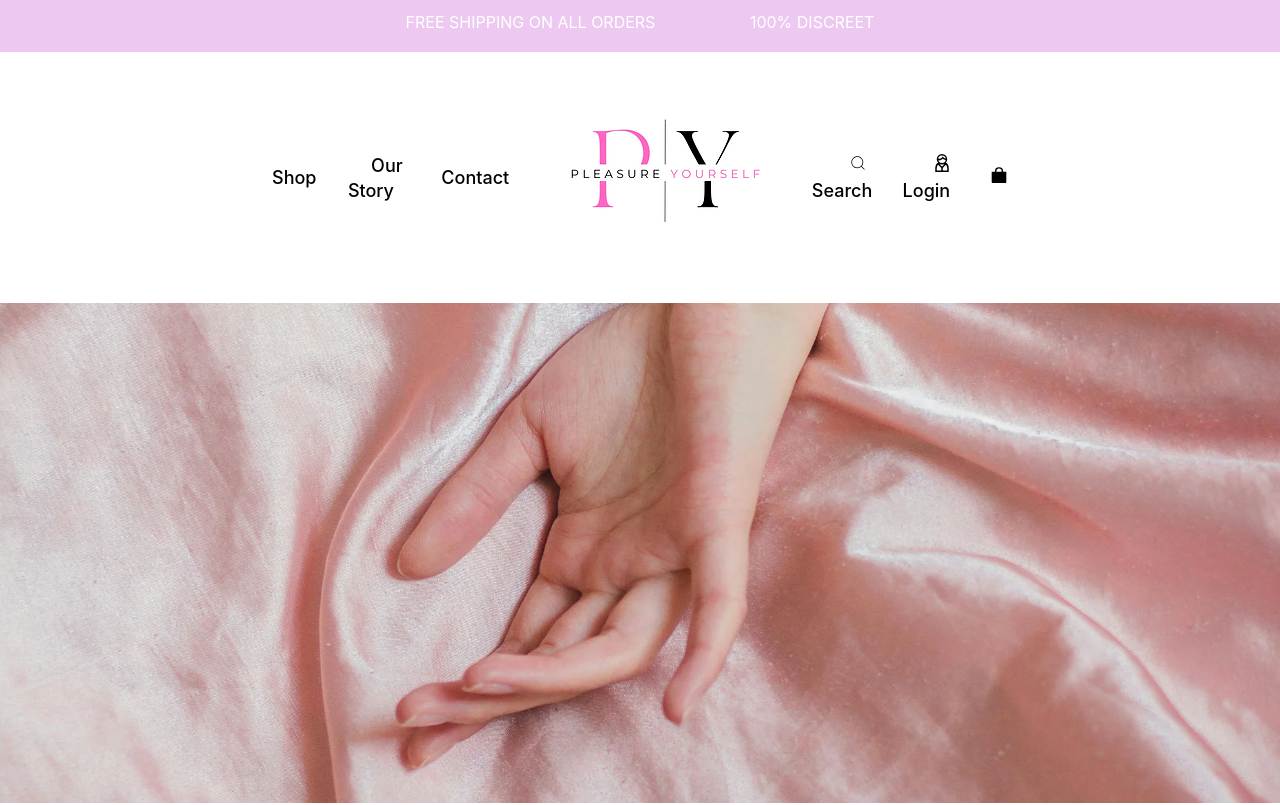
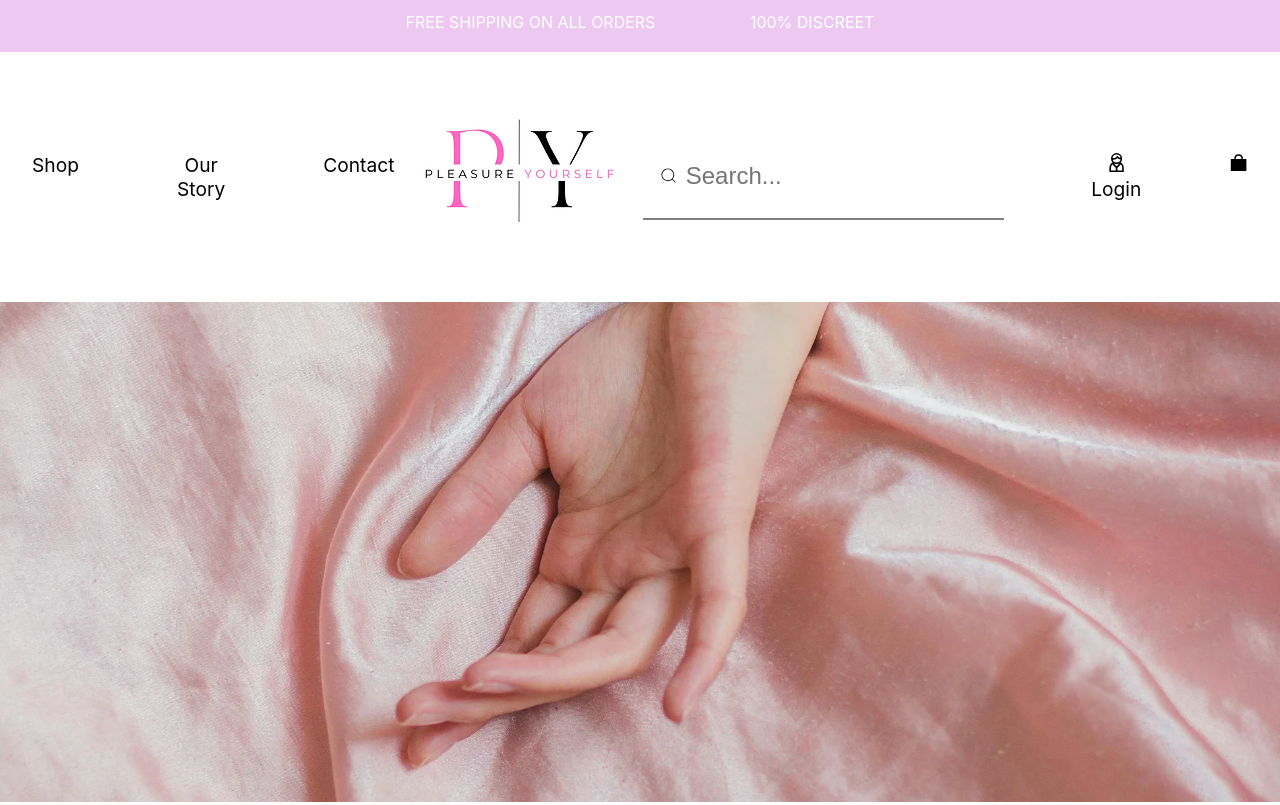
Before and after one commit to shahanshahakbar2/ComfortChoice, a React (Create React App) app: page / in a window 1280 px wide. Shown: the top 805 px of the page. Built offline with nearby package versions, Linux system fonts and the light colour scheme.

Commit message:
added alt prop in Product component and modified Search bar in Navbar component

```diff
--- a/package.json
+++ b/package.json
@@ -9,6 +9,7 @@
     "@testing-library/user-event": "^13.5.0",
     "react": "^18.2.0",
     "react-dom": "^18.2.0",
+    "react-icons": "^5.2.1",
     "react-multi-carousel": "^2.8.5",
     "react-router-dom": "^6.22.3",
     "react-scripts": "5.0.1",
@@ -37,5 +38,8 @@
       "last 1 firefox version",
       "last 1 safari version"
     ]
+  },
+  "devDependencies": {
+    "@babel/plugin-proposal-private-property-in-object": "^7.21.11"
   }
 }
--- a/src/components/navbar/Navbar.jsx
+++ b/src/components/navbar/Navbar.jsx
@@ -1,31 +1,46 @@
-import React from 'react';
-import './navbar.css';
-import logo from '../../assests/logo.webp';
-import image1 from '../../assests/image1.webp';
+import React from "react";
+import "./navbar.css";
+import logo from "../../assests/logo.webp";
+import image1 from "../../assests/image1.webp";
 import { CiSearch } from "react-icons/ci";
 import { GrUserManager } from "react-icons/gr";
 import { IoBagSharp } from "react-icons/io5";
-import Shop from '../../container/shop/Shop'
-
+import Shop from "../../container/shop/Shop";
 
 const Navbar = () => {
-    return (
-        <>
-            <div className='links'>
-                <li><a href={Shop}>Shop</a></li>
-                <li><a href='#ourstory'>Our Story</a></li>
-                <li><a href='#contact'>Contact</a></li>
-                <li><a href='#contact'><img src={logo} alt='logo' /></a></li>
-                <li><a href='#contact'><CiSearch />search</a></li>
-                <li><a href='#contact'><GrUserManager />Login</a></li>
-                <li><a href='#contact'><IoBagSharp /></a></li>
-            </div>
-            <div className='image'>
-<img src={image1} alt='pic' />
-            </div>
+  return (
+    <>
+      <div className='links container'>
+        <div className='text-container1'>
+          <p>Shop</p>
+          <p>Our Story</p>
+          <p>Contact</p>
+        </div>
 
-        </>
-    )
-}
+        <div className='text-container2'>
+          <a href='#contact'>
+            <img src={logo} alt='logo' />
+          </a>
+        </div>
+        <div className='text-container3'>
+          <div className='search-container'>
+            <CiSearch />
+            <input type='text' name='' placeholder='Search...' />
+          </div>
+          <p>
+            <GrUserManager />
+            Login
+          </p>
+          <p>
+            <IoBagSharp />
+          </p>
+        </div>
+      </div>
+      <div className='image'>
+        <img src={image1} alt='pic' />
+      </div>
+    </>
+  );
+};
 
-export default Navbar
+export default Navbar;
--- a/src/components/navbar/navbar.css
+++ b/src/components/navbar/navbar.css
@@ -1,8 +1,50 @@
+
+
 .navbar{
 
     width: 100%;
 }
-.links{
+
+.container{
+    display: flex;
+    justify-content: space-between;
+    align-items: center;
+    padding: 0 2rem 0 2rem;
+    font-size: larger;
+
+}
+.text-container1{
+    display: flex;
+    justify-content: space-around;
+    gap: 5rem;
+}
+.text-container2{
+    display: flex;
+}
+.text-container3{
+    display: flex;
+    justify-content: space-around;
+    gap: 5rem;
+}
+.search-container{
+    padding-left: 1rem;
+    display: flex;
+    align-items: center;
+    border-bottom: 2px solid gray;
+
+}
+.search-container:hover{
+   outline: 3px solid gray;
+   border-bottom: none;
+}
+input{
+    outline: none;
+    padding: 0.5rem;
+    font-size: 1.5rem;
+    border: none;
+}
+
+/* .links{
     display: flex;
     flex-direction: row;
     height: 15%;
@@ -26,7 +68,7 @@
     text-decoration: none;
     margin: 0 1rem;
     cursor: pointer;
-}
+} */
 
 .image{
     width: 100%;
--- a/src/components/product/Product.jsx
+++ b/src/components/product/Product.jsx
@@ -1,44 +1,41 @@
-import React from 'react';
-import './product.css';
-import Carousel from 'react-multi-carousel';
-import 'react-multi-carousel/lib/styles.css';
-import s1 from '../../assests/s5.webp';
-import s2 from '../../assests/s2.webp';
-import s3 from '../../assests/s3.webp';
-import s4 from '../../assests/s4.webp';
-import s5 from '../../assests/s5.webp';
-import s6 from '../../assests/s6.webp';
-
-
+import React from "react";
+import "./product.css";
+import Carousel from "react-multi-carousel";
+import "react-multi-carousel/lib/styles.css";
+import s1 from "../../assests/s5.webp";
+import s2 from "../../assests/s2.webp";
+import s3 from "../../assests/s3.webp";
+import s4 from "../../assests/s4.webp";
+import s5 from "../../assests/s5.webp";
+import s6 from "../../assests/s6.webp";
 
 const Product = () => {
   const responsive = {
     superLargeDesktop: {
       // the naming can be any, depends on you.
       breakpoint: { max: 4000, min: 3000 },
-      items: 5
+      items: 5,
     },
     desktop: {
       breakpoint: { max: 3000, min: 1024 },
-      items: 3
+      items: 3,
     },
     tablet: {
       breakpoint: { max: 1024, min: 464 },
-      items: 2
+      items: 2,
     },
     mobile: {
       breakpoint: { max: 464, min: 0 },
-      items: 1
-    }
+      items: 1,
+    },
   };
 
   return (
     <div>
       <Carousel responsive={responsive}>
-
         <div className='card'>
           <div className='card-box'>
-    <img className='product--image' src={s1}/>
+            <img className='product--image' src={s1} alt='product' />
             <p>I am a Product</p>
             <p className='price'>$124</p>
             <p>
@@ -49,7 +46,7 @@ const Product = () => {
 
         <div className='card'>
           <div className='card-box'>
-    <img className='product--image' src={s2}/>
+            <img className='product--image' src={s2} alt='product' />
             <p>I am a Product</p>
             <p className='price'>$124</p>
             <p>
@@ -60,7 +57,7 @@ const Product = () => {
 
         <div className='card'>
           <div className='card-box'>
-    <img className='product--image' src={s3}/>
+            <img className='product--image' src={s3} alt='product' />
             <p>I am a Product</p>
             <p className='price'>$124</p>
             <p>
@@ -71,7 +68,7 @@ const Product = () => {
 
         <div className='card'>
           <div className='card-box'>
-    <img className='product--image' src={s4}/>
+            <img className='product--image' src={s4} alt='product' />
             <p>I am a Product</p>
             <p className='price'>$124</p>
             <p>
@@ -82,7 +79,7 @@ const Product = () => {
 
         <div className='card'>
           <div className='card-box'>
-    <img className='product--image' src={s5}/>
+            <img className='product--image' src={s5} alt='product' />
             <p>I am a Product</p>
             <p className='price'>$124</p>
             <p>
@@ -93,7 +90,7 @@ const Product = () => {
 
         <div className='card'>
           <div className='card-box'>
-    <img className='product--image' src={s6}/>
+            <img className='product--image' src={s6} alt='product' />
             <p>I am a Product</p>
             <p className='price'>$124</p>
             <p>
@@ -101,12 +98,9 @@ const Product = () => {
             </p>
           </div>
         </div>
-
-
-
       </Carousel>
     </div>
-  )
-}
+  );
+};
 
-export default Product
+export default Product;
```
Also changed, not shown: 1 other file (tests, documents, lock files or other folders). Lines whose indentation alone changed are shown as unchanged.
